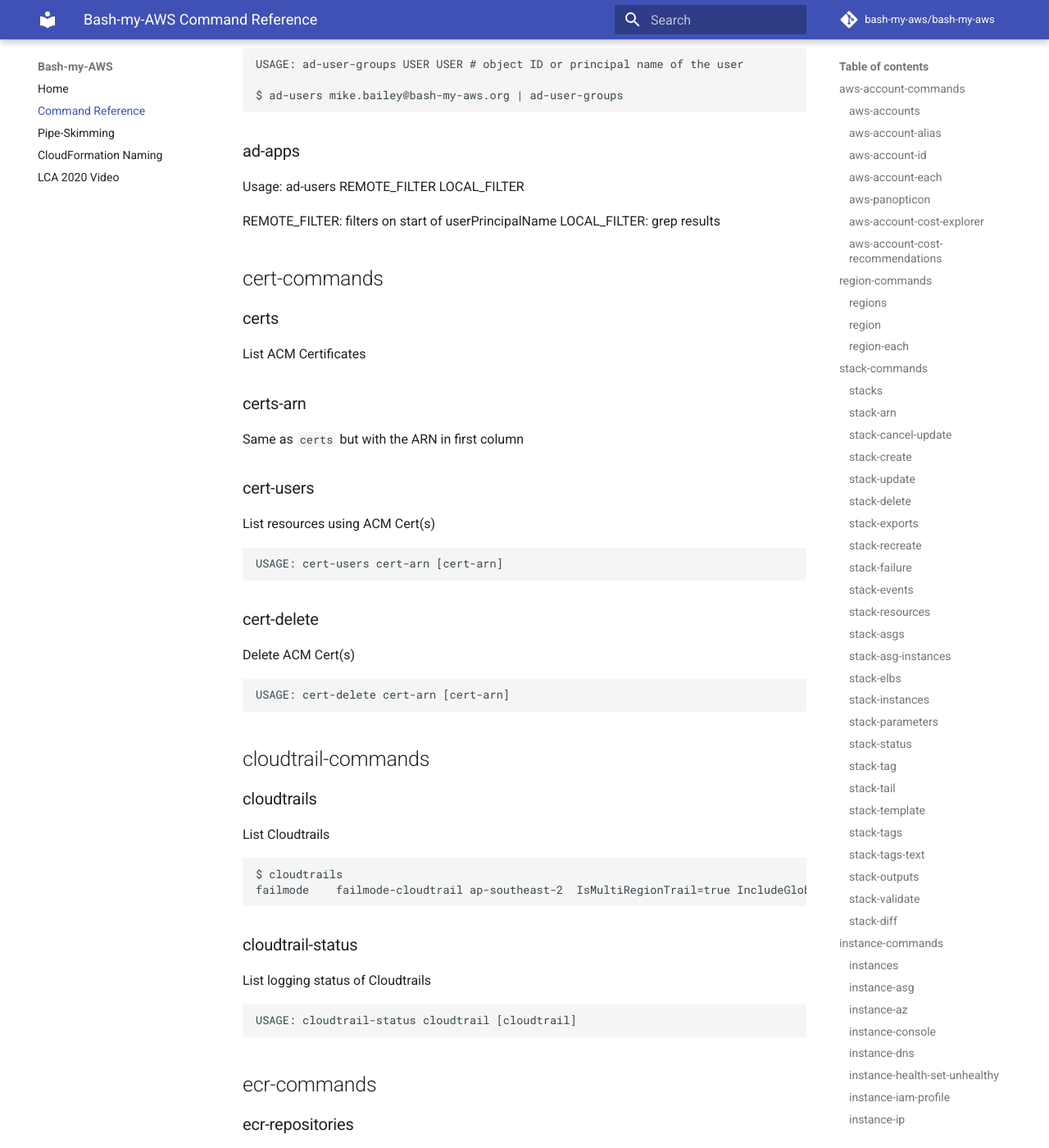
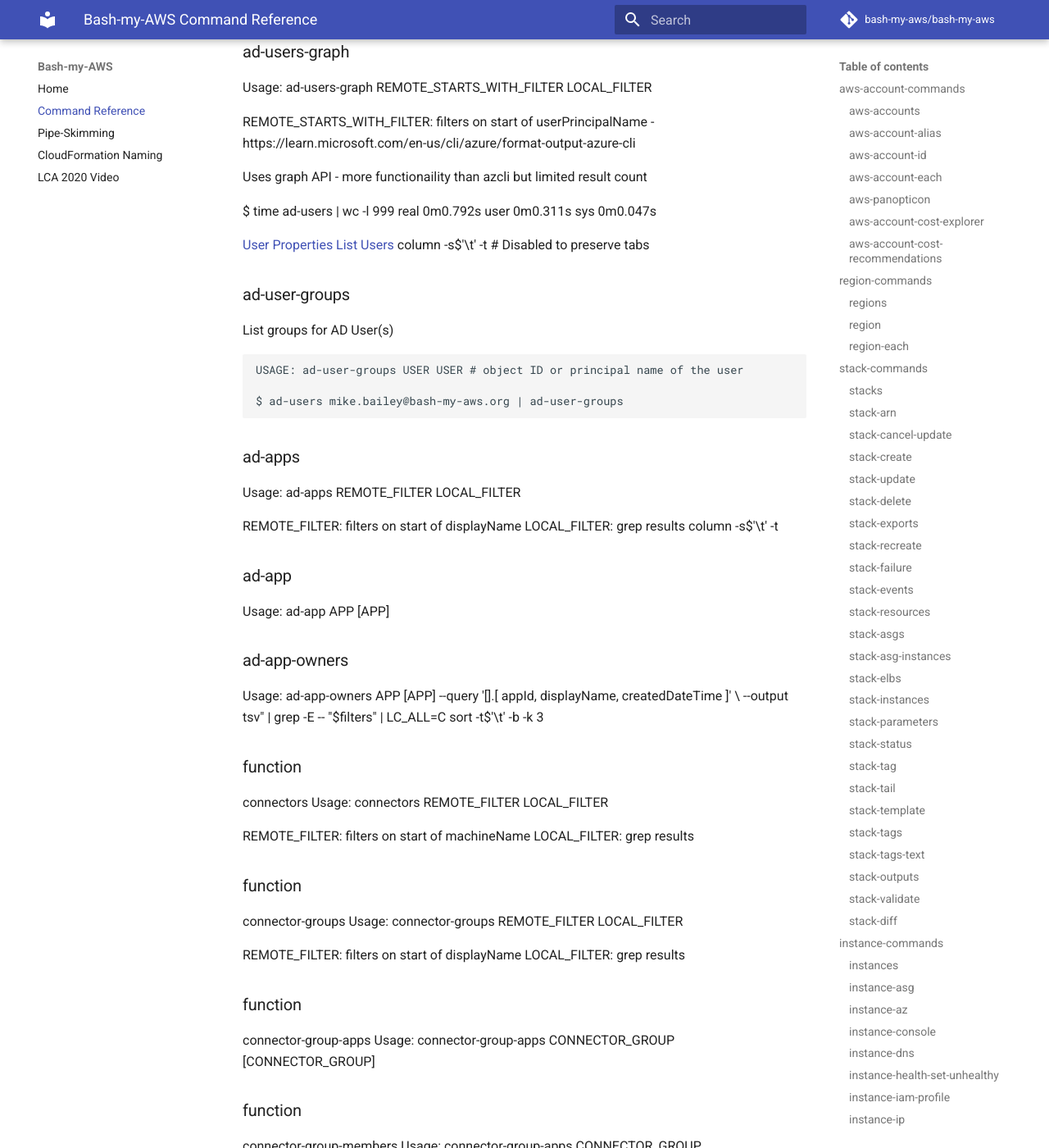
Before and after one commit to bash-my-aws/bash-my-aws, an MkDocs documentation site: the page built from docs/command-reference.md, in a window 1280 px wide and 1400 px high, scrolled down 21116 px. Shown: the whole window at 82% size. Built offline with MkDocs 1.6.1 and Material for MkDocs 9.7.7, drawn with Linux system fonts in a browser that asks for light colours; comment, search, counter and statistics services are not loaded; some of the changed text lies outside the part shown.

Commit message:
Update aliases, etc

```diff
--- a/docs/command-reference.md
+++ b/docs/command-reference.md
@@ -948,6 +948,10 @@
 
 
 
+### management-groups
+
+
+
 ### resourceids
 
 
@@ -1010,6 +1014,19 @@
 
 [User Properties](https://learn.microsoft.com/en-us/graph/api/resources/user?view=graph-rest-1.0#properties)
 [List Users](https://learn.microsoft.com/en-us/graph/api/user-list?view=graph-rest-1.0&tabs=http)
+column -s$'\t' -t
+
+
+### function
+ ad-user-upns
+
+
+### function
+ ad-user-upns
+
+
+### function
+ ad-user-names
 
 
 ### ad-users-graph
@@ -1043,10 +1060,55 @@
 
 ### ad-apps
 
-Usage: ad-users REMOTE_FILTER LOCAL_FILTER
-
-REMOTE_FILTER: filters on start of userPrincipalName
+Usage: ad-apps REMOTE_FILTER LOCAL_FILTER
+
+REMOTE_FILTER: filters on start of displayName
 LOCAL_FILTER: grep results
+column -s$'\t' -t
+
+
+### ad-app
+
+Usage: ad-app APP [APP]
+
+
+### ad-app-owners
+
+Usage: ad-app-owners APP [APP]
+    --query '[].[
+      appId,
+      displayName,
+      createdDateTime
+      ]'                \
+    --output tsv"       |
+  grep -E -- "$filters" |
+  LC_ALL=C sort -t$'\t' -b -k 3
+
+
+### function
+ connectors
+Usage: connectors REMOTE_FILTER LOCAL_FILTER
+
+REMOTE_FILTER: filters on start of machineName
+LOCAL_FILTER: grep results
+
+
+### function
+ connector-groups
+Usage: connector-groups REMOTE_FILTER LOCAL_FILTER
+
+REMOTE_FILTER: filters on start of displayName
+LOCAL_FILTER: grep results
+
+
+### function
+ connector-group-apps
+Usage: connector-group-apps CONNECTOR_GROUP [CONNECTOR_GROUP]
+
+
+### function
+ connector-group-members
+Usage: connector-group-apps CONNECTOR_GROUP [CONNECTOR_GROUP]
 
 
 ## cert-commands
@@ -1170,6 +1232,20 @@
     $ elbs | elb-azs
     rails-demo-ELB-FRBEQPCYSZQD  ap-southeast-2a ap-southeast-2b ap-southeast-2c
     huginn-ELB-BMD0QUX179PK      ap-southeast-2a ap-southeast-2b ap-southeast-2c
+
+
+### elb-tags
+
+List tags applied ELB(s)
+
+    USAGE: elb-tags elb-id [elb-id]
+
+
+### elb-tag
+
+List named tag on ELB(s)
+
+    USAGE: elb-tag key elb-id [elb-id]
 
 
 ## elbv2-commands
```
Also changed, not shown: 3 other files.
